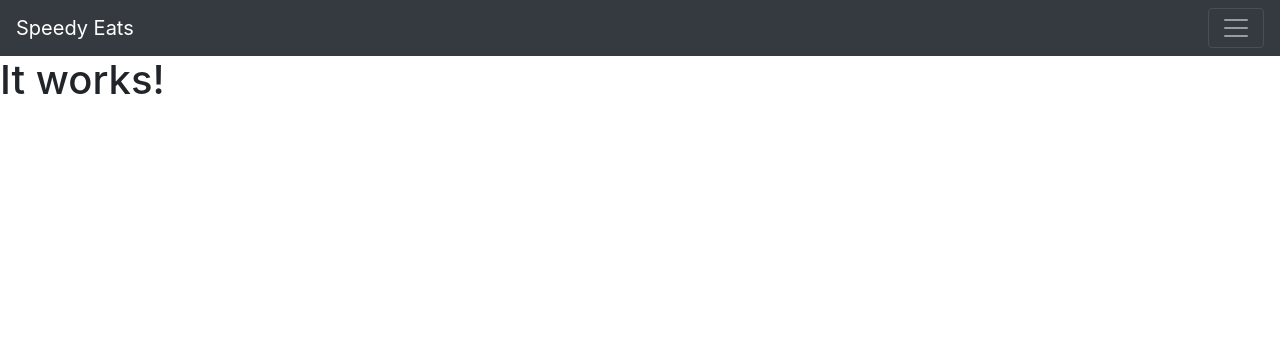
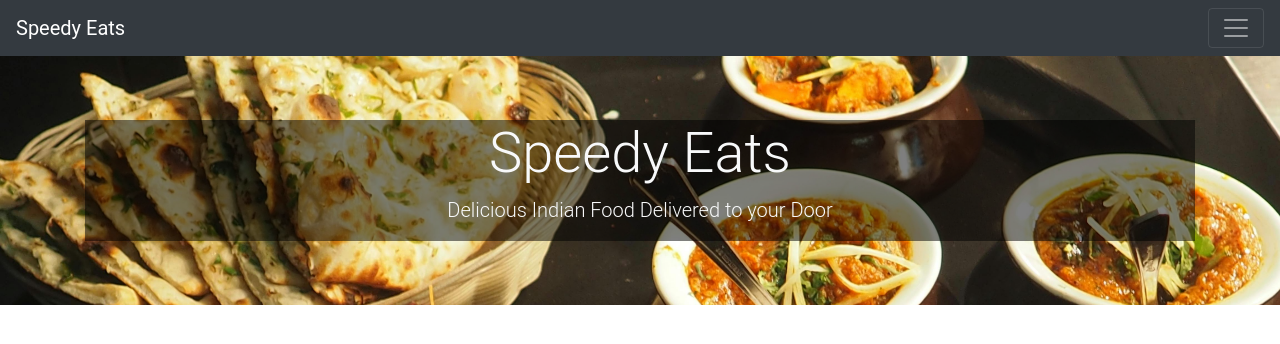
Before and after one commit to cshimvin/speedy-eats-ms4, a Django app: page / in a window 1280 px wide. Shown: the top 344 px of the page. Run offline with Django 3.2, Linux system fonts and the light colour scheme.

Commit message:
Add header image, styling and text to homepage

```diff
--- a/home/templates/home/index.html
+++ b/home/templates/home/index.html
@@ -2,5 +2,12 @@
 {% load static %}
 
 {% block content %}
-    <h1>It works!</h1>
+    <div class="jumbotron jumbotron-fluid">
+        <div class="container">
+            <div class="mask text-light d-flex justify-content-center flex-column text-center opaque-overlay-text">
+        <h1 class="display-4">Speedy Eats</h1>
+        <p class="lead">Delicious Indian Food Delivered to your Door</p>
+        </div>
+    </div>
+    </div>
 {% endblock %}
--- a/speedy_eats/settings.py
+++ b/speedy_eats/settings.py
@@ -152,6 +152,11 @@ USE_TZ = True
 
 STATIC_URL = '/static/'
 
+STATICFILES_DIRS = (os.path.join(BASE_DIR, 'static'),)
+
+MEDIA_URL = '/media/'
+MEDIA_ROOT = os.path.join(BASE_DIR, 'media')
+
 # Default primary key field type
 # https://docs.djangoproject.com/en/3.2/ref/settings/#default-auto-field
 
--- a/speedy_eats/urls.py
+++ b/speedy_eats/urls.py
@@ -15,9 +15,11 @@ Including another URLconf
 """
 from django.contrib import admin
 from django.urls import path, include
+from django.conf.urls.static import static
+from django.conf import settings
 
 urlpatterns = [
     path('admin/', admin.site.urls),
     path('accounts/', include('allauth.urls')),
     path('', include('home.urls')),
-]
+] + static(settings.MEDIA_URL, document_root=settings.MEDIA_ROOT)
--- a/static/css/base.css
+++ b/static/css/base.css
@@ -1,3 +1,7 @@
+body {
+    font-family: 'Roboto', sans-serif;
+}
+
 /* Navbar CSS taken from Bootstrap documentation - https://getbootstrap.com/docs/4.4/components/navbar/ */
 
 .bd-placeholder-img {
@@ -78,3 +82,13 @@
 }
 
 /* End navbar CSS */
+
+.jumbotron {
+    background-image: url("/media/homepage-header-image.jpg");
+    background-size: cover;
+    color: #fff;
+  }
+
+  .opaque-overlay-text {
+    background-color: rgba(0, 0, 0, 0.5);
+}
```
Also changed, not shown: media/homepage-header-image.jpg (added).
